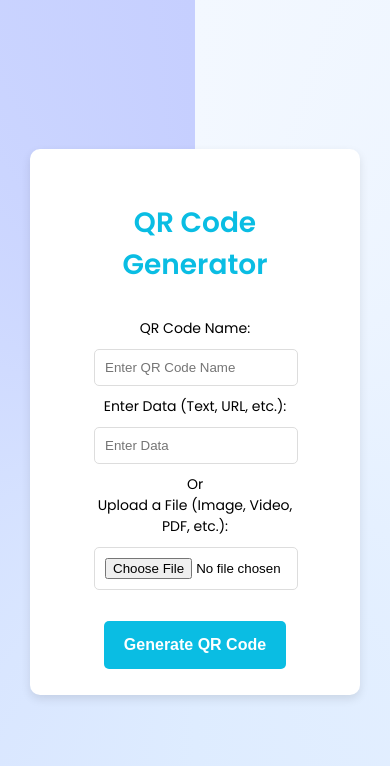
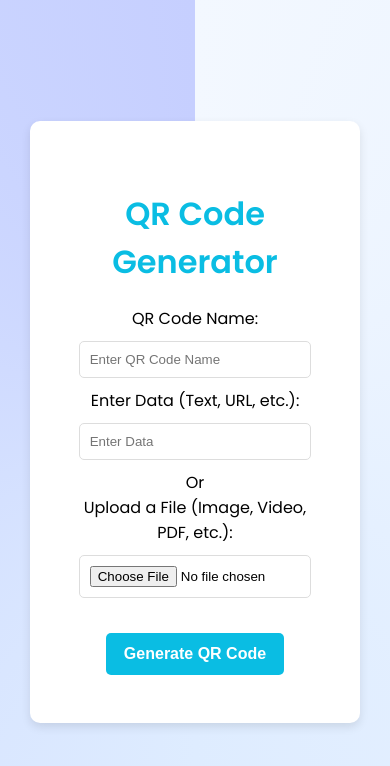
Before and after one commit to AtharvK8010/QR-CODE-GENERATER2, a Flask app: page / in a window 390 px wide. Shown: the top 766 px of the page. Run offline with Flask 3, Linux system fonts and the light colour scheme.

Commit message:
Update styles.css

```diff
--- a/static/styles.css
+++ b/static/styles.css
@@ -2,8 +2,6 @@
 
 body {
     font-family: 'Poppins', sans-serif;
-    /* background: linear-gradient(to right, #ff9966, #ff5e62); */
-    /* background: linear-gradient(to right, #f6f4eb, #91c8e4, #749bc2); */
     background: conic-gradient(#f3f8ff, #deecff, #c6cfff);
     display: flex;
     justify-content: center;
@@ -13,11 +11,9 @@ body {
 }
 
 .container {
-    height: 420px;
     width: 60%;
-    /* margin: 5rem 2rem; */
     background: white;
-    padding: 3rem 3rem;
+    padding: 3rem;
     border-radius: 10px;
     box-shadow: 0px 4px 10px rgba(0, 0, 0, 0.1);
     text-align: center;
@@ -25,14 +21,7 @@ body {
 
 .container h1 {
     color: #0abde3;
-    margin: 5px;
-    /* border-bottom: 2px solid #0abde3;
-    border-top: 2px solid #0abde3; */
-
-}
-
-.container form{
-    margin: 2rem 1rem;
+    margin-bottom: 20px;
 }
 
 input {
@@ -44,15 +33,14 @@ input {
     transition: 0.3s;
 }
 
-input:hover{
+input:hover {
     border: 2px solid #54a0ff;
 }
 
 button {
-    /* background-color: #ff5e62; */
     background-color: #0abde3;
     color: white;
-    padding: 15px 20px;
+    padding: 12px 18px;
     font-size: 1rem;
     font-weight: bold;
     border: none;
@@ -65,21 +53,26 @@ button:hover {
     background-color: #54a0ff;
 }
 
-
-@media screen and (max-width:600px) {
-    .container{
-        height: 500px;
-        font-size:1rem;
-    }
+.hidden {
+    display: none;
 }
 
-@media screen and (max-width:500px) {
-    .container{
-        height: 450px;
-        font-size:14px;
-    }
+#qrResult {
+    margin-top: 20px;
+    animation: fadeIn 1s ease-in-out;
 }
 
+img {
+    width: 200px;
+    height: 200px;
+    border: 3px solid #0abde3;
+    border-radius: 10px;
+}
+
+@keyframes fadeIn {
+    from { opacity: 0; transform: scale(0.9); }
+    to { opacity: 1; transform: scale(1); }
+}
 @media screen and (max-width:350px) {
     .container{
         height: 500px;
```
